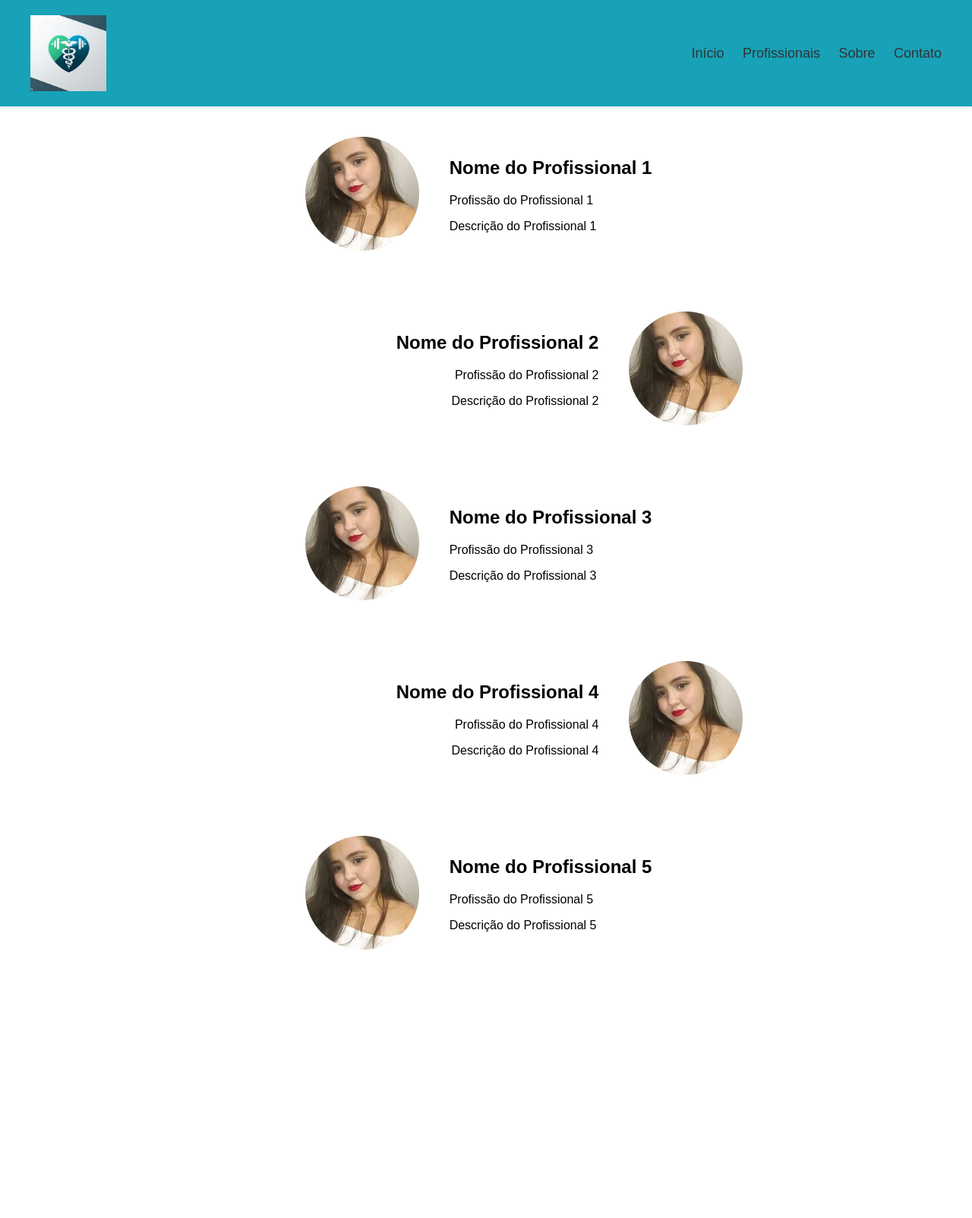
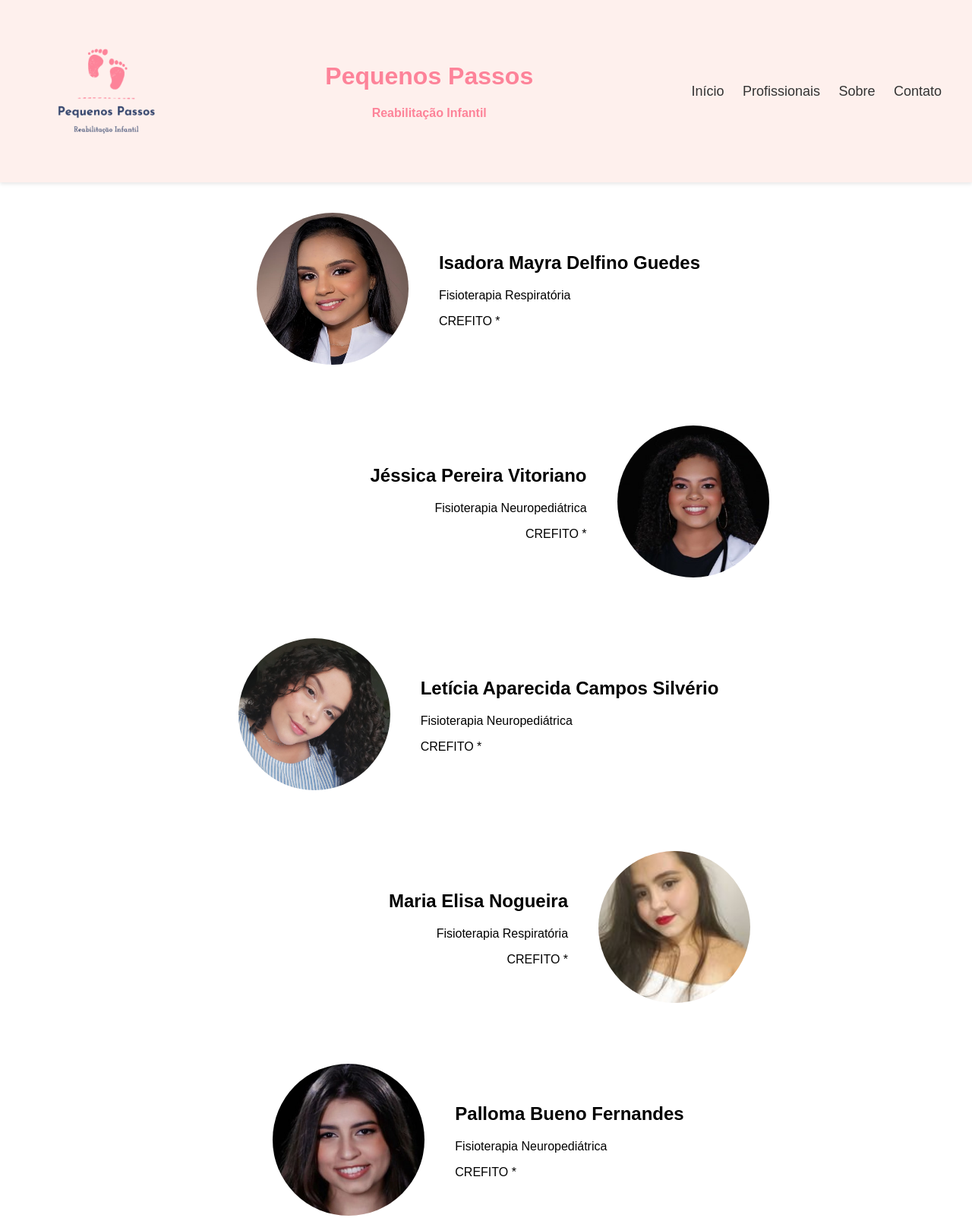
Before and after one commit to Lucas-Justino/Agendamento-Fisioterapia, a plain HTML site: page profissional.html in a window 1280 px wide. Shown: the whole page at 76% size. Before the commit the page ends 1290 px from the top, so only its background shows below. Drawn offline with Linux system fonts and the light colour scheme.

Commit message:
Modificações em Profissional, Header e Logo

```diff
--- a/profissional.html
+++ b/profissional.html
@@ -11,7 +11,16 @@
 <body>
     <header>
         <div class="container teste">
-            <img src="logo.jpg" alt="" width="100px" height="100px">
+            <img src="Logo clínica.png" alt="Logo" width="200px" height="200px">
+            <div>
+                <h1 class="titulo">
+                    Pequenos Passos
+                </h1>
+                <h4 class="titulo">
+                    Reabilitação Infantil
+                </h4>
+            </div>
+
             <nav>
                 <ul>
                     <li><a href="index.html">Início</a></li>
@@ -26,47 +35,47 @@
     <div class="content">
 
         <div class="profissional">
-            <img src="Foto.jpg" alt="Foto do Profissional 1">
+            <img class= "image"src="Foto-Isadora-Teste.jpeg" alt="Foto do Profissional 1">
             <div class="info">
-                <h2>Nome do Profissional 1</h2>
-                <p>Profissão do Profissional 1</p>
-                <p>Descrição do Profissional 1</p>
+                <h2>Isadora Mayra Delfino Guedes</h2>
+                <p>Fisioterapia Respiratória</p>
+                <p>CREFITO *</p>
             </div>
         </div>
 
         <div class="profissional inverted">
-            <img src="Foto.jpg" alt="Foto do Profissional 2">
+            <img class="image" src="Foto-Jessica-Teste.jpg" alt="Foto do Profissional 2">
             <div class="info">
-                <h2>Nome do Profissional 2</h2>
-                <p>Profissão do Profissional 2</p>
-                <p>Descrição do Profissional 2</p>
+                <h2>Jéssica Pereira Vitoriano</h2>
+                <p>Fisioterapia Neuropediátrica</p>
+                <p>CREFITO *</p>
             </div>
         </div>
 
         <div class="profissional ">
-            <img src="Foto.jpg" alt="Foto do Profissional 2">
+            <img src="Foto-Leticia.jpeg" alt="Foto do Profissional 2">
             <div class="info">
-                <h2>Nome do Profissional 3</h2>
-                <p>Profissão do Profissional 3</p>
-                <p>Descrição do Profissional 3</p>
+                <h2>Letícia Aparecida Campos Silvério</h2>
+                <p>Fisioterapia Neuropediátrica</p>
+                <p>CREFITO *</p>
             </div>
         </div>
 
         <div class="profissional inverted">
-            <img src="Foto.jpg" alt="Foto do Profissional 2">
+            <img class="image" src="Foto-Maria.jpg" alt="Foto do Profissional 2">
             <div class="info">
-                <h2>Nome do Profissional 4</h2>
-                <p>Profissão do Profissional 4</p>
-                <p>Descrição do Profissional 4</p>
+                <h2>Maria Elisa Nogueira</h2>
+                <p>Fisioterapia Respiratória</p>
+                <p>CREFITO *</p>
             </div>
         </div>
 
         <div class="profissional ">
-            <img src="Foto.jpg" alt="Foto do Profissional 2">
+            <img class="image" src="Foto-Palloma-Teste.jpg" alt="Foto do Profissional 2">
             <div class="info">
-                <h2>Nome do Profissional 5</h2>
-                <p>Profissão do Profissional 5</p>
-                <p>Descrição do Profissional 5</p>
+                <h2>Palloma Bueno Fernandes</h2>
+                <p>Fisioterapia Neuropediátrica</p>
+                <p>CREFITO *</p>
             </div>
         </div>
     </div>
--- a/styles.css
+++ b/styles.css
@@ -33,9 +33,14 @@ nav a:hover {
 
 
 header {
-    background-color: #17a2b8;
+    background-color: #FEF0ED;
     padding: 10px 0;
     box-shadow: 0 2px 5px rgba(0,0,0,0.1);
+}
+
+.titulo{
+    color: #FD8399;
+    text-align: center;
 }
 
 .container {
@@ -45,6 +50,7 @@ header {
     display: flex;
     flex-wrap: wrap;
     gap: 20px;
+    height: 180px;
 }
 
 .teste{
@@ -67,7 +73,7 @@ th, td {
     text-align: center;
 }
 th {
-    background-color: #17a2b8;
+    background-color: #FD8399;
 }
 td {
     background-color: #ffffff;
@@ -85,7 +91,7 @@ td {
 .agendar-button {
     padding: 10px 20px;
     font-size: 16px;
-    background-color: #17a2b8;
+    background-color: #FD8399;
     color: #ffffff;
     border: none;
     cursor: pointer;
--- a/stylescontato.css
+++ b/stylescontato.css
@@ -17,6 +17,7 @@ body {
 
 
 .container-header {
+    background-color:#FEF0ED;
     max-width: 1200px;
     margin: 0 auto;
     padding: 20px;
@@ -55,9 +56,14 @@ nav a:hover {
 }
 
 header {
-    background-color: #17a2b8;
+    background-color: #FEF0ED;
     padding: 10px 0;
     box-shadow: 0 2px 5px rgba(0,0,0,0.1);
+}
+
+.titulo{
+    color: #FD8399;
+    text-align: center;
 }
 
 h1 {
--- a/stylesprofissional.css
+++ b/stylesprofissional.css
@@ -26,9 +26,14 @@ nav a:hover {
 }
 
 header {
-    background-color: #17a2b8;
+    background-color: #FEF0ED;
     padding: 10px 0;
     box-shadow: 0 2px 5px rgba(0,0,0,0.1);
+}
+
+.titulo{
+    color: #FD8399;
+    text-align: center;
 }
 
 .container {
@@ -68,6 +73,11 @@ header {
     margin-right: 20px;
 }
 
+.image{
+    height: 200px;
+    width: 200px;
+}
+
 .profissional .info {
     margin-left: 20px;
 }
--- a/stylessobre.css
+++ b/stylessobre.css
@@ -26,9 +26,14 @@ nav a:hover {
 }
 
 header {
-    background-color: #17a2b8;
+    background-color: #FEF0ED;
     padding: 10px 0;
     box-shadow: 0 2px 5px rgba(0,0,0,0.1);
+}
+
+.titulo{
+    color: #FD8399;
+    text-align: center;
 }
 
 .container {
```
Also changed, not shown: contato.html (+9 -1 lines), index.html (+10 -3 lines), sobre.html (+10 -1 lines), Foto-Isadora-Teste.jpeg (added), Foto-Isadora.jpeg (added), Foto-Jessica-Teste.jpg (added), Foto-Jessica.jpeg (added), Foto-Leticia.jpeg (added), Foto-Maria.jpg (renamed from Foto.jpg), Foto-Palloma-Teste.jpg (added), Foto-Palloma.jpeg (added), Logo clínica.png (added), scripts.js (added).
